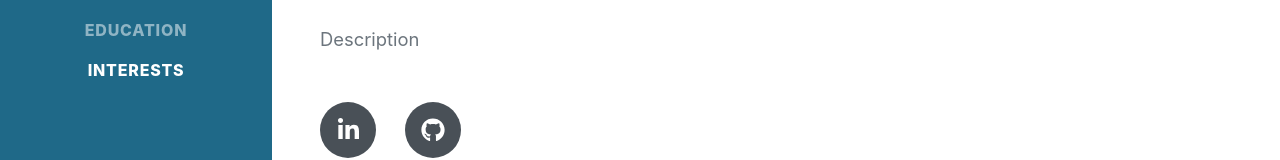
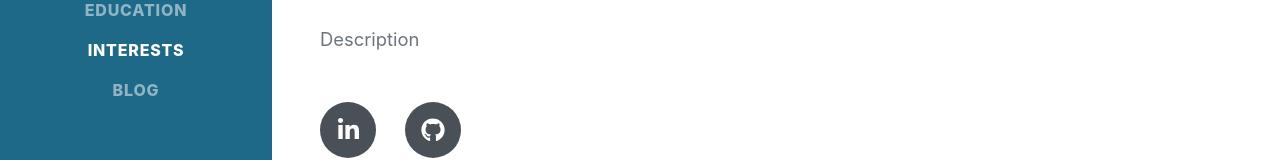
Before and after one commit to gtor23/gtor23.github.io, a plain HTML site: page index.html in a window 1280 px wide. Shown: the part 398-558 px from the top of the page. Drawn offline with nearby package versions, Linux system fonts and the light colour scheme; a web font is replaced by a local one.

Commit message:
Blog list item added

```diff
--- a/index.html
+++ b/index.html
@@ -34,6 +34,7 @@
                     <!-- <li class="nav-item"><a class="nav-link js-scroll-trigger" href="#skills">Skills</a></li> -->
                     <li class="nav-item"><a class="nav-link js-scroll-trigger" href="#interests">Interests</a></li>
                     <!-- <li class="nav-item"><a class="nav-link js-scroll-trigger" href="#awards">Awards</a></li> -->
+                    <li class="nav-item"><a class="nav-link js-scroll-trigger">Blog</a></li> <!-- Blog list item -->
                 </ul>
             </div>
         </nav>
```
